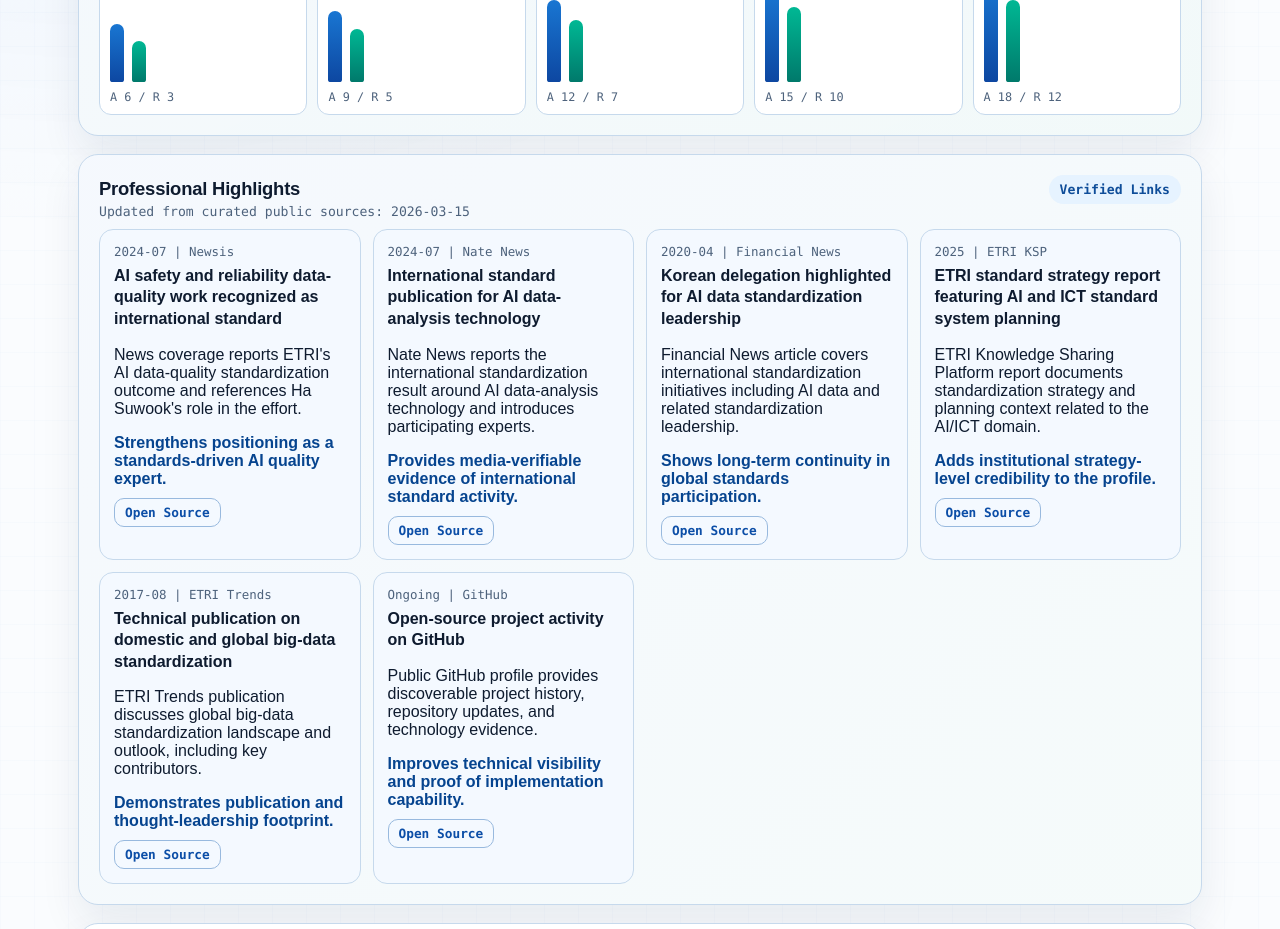
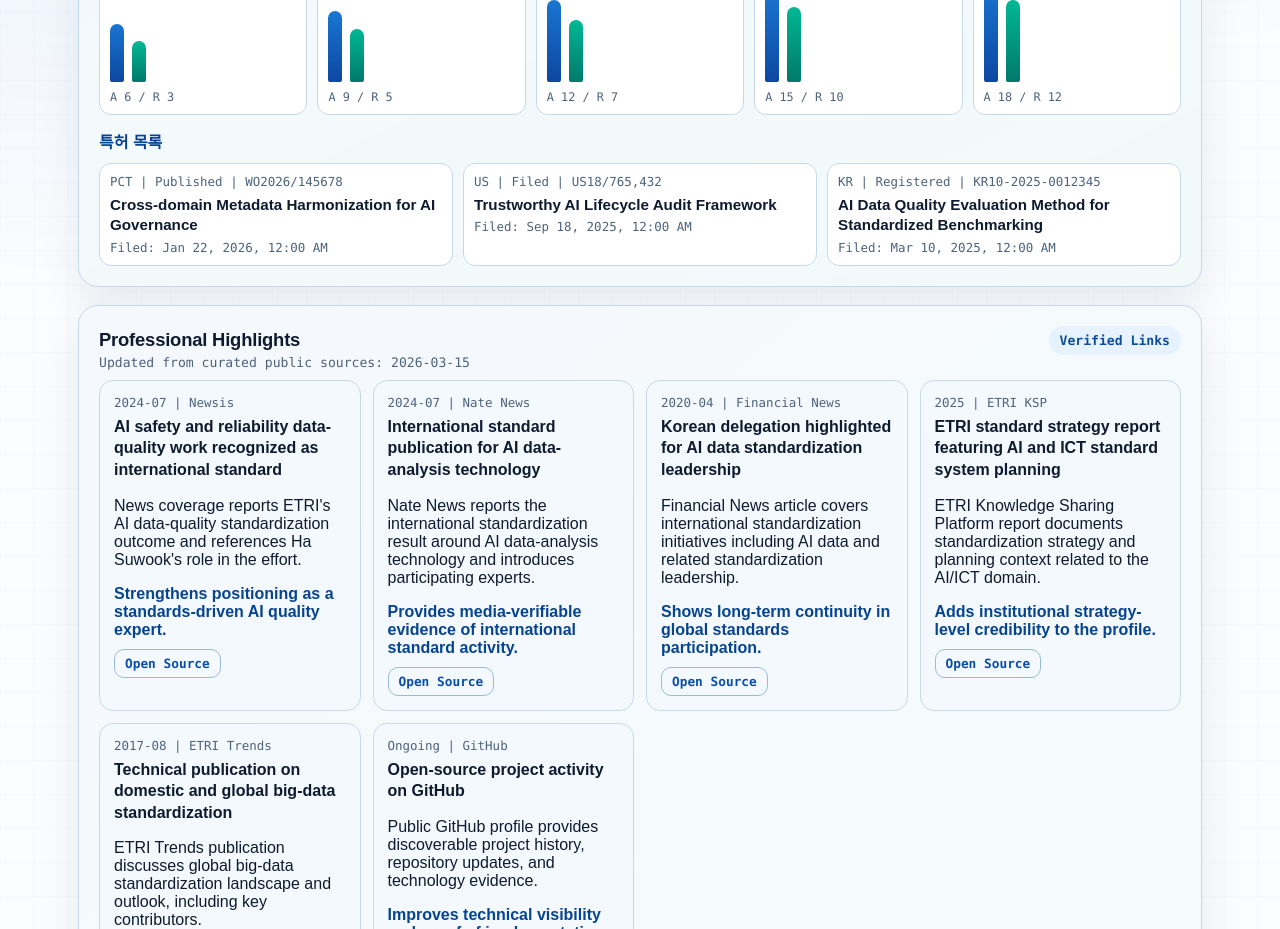
Before and after one commit to Suwook-HA/homepage-auto, a Next.js app: page / in a window 1280 px wide. Shown: the part 1280-2209 px from the top of the page. Built offline with nearby package versions, Linux system fonts and the light colour scheme.

Commit message:
feat: add patent record list below patent dashboard

```diff
--- a/data/profile.json
+++ b/data/profile.json
@@ -110,6 +110,29 @@
       }
     ]
   },
+  "patentRecords": [
+    {
+      "title": "AI 데이터 품질 평가 및 표준 검증 방법",
+      "region": "KR",
+      "status": "Registered",
+      "patentNumber": "KR10-2025-0012345",
+      "filedAt": "2025-03-10"
+    },
+    {
+      "title": "신뢰가능 AI 전주기 감사 프레임워크",
+      "region": "US",
+      "status": "Filed",
+      "patentNumber": "US18/765,432",
+      "filedAt": "2025-09-18"
+    },
+    {
+      "title": "AI 거버넌스용 이기종 메타데이터 정합 기술",
+      "region": "PCT",
+      "status": "Published",
+      "patentNumber": "WO2026/145678",
+      "filedAt": "2026-01-22"
+    }
+  ],
   "links": [
     {
       "label": "GitHub",
--- a/site/style.css
+++ b/site/style.css
@@ -492,6 +492,33 @@ p {
   color: var(--muted);
 }
 
+.patent-record-title {
+  margin: 0.9rem 0 0.55rem;
+  color: #9cd3ff;
+  font-size: 0.92rem;
+  letter-spacing: 0.04em;
+  text-transform: uppercase;
+}
+
+.patent-record-grid {
+  display: grid;
+  gap: 0.65rem;
+  grid-template-columns: repeat(auto-fill, minmax(240px, 1fr));
+}
+
+.patent-record-item {
+  background: var(--bg-alt);
+  border: 1px solid var(--line);
+  border-radius: 10px;
+  padding: 0.7rem;
+}
+
+.patent-record-item h3 {
+  margin: 0.4rem 0 0.3rem;
+  font-size: 0.95rem;
+  line-height: 1.35;
+}
+
 .grid {
   display: grid;
   gap: 0.75rem;
--- a/src/app/globals.css
+++ b/src/app/globals.css
@@ -431,6 +431,31 @@ h2 {
   font-family: var(--mono);
 }
 
+.patent-record-title {
+  margin: 14px 0 10px;
+  font-size: 1rem;
+  color: #064391;
+}
+
+.patent-record-grid {
+  display: grid;
+  gap: 10px;
+  grid-template-columns: repeat(auto-fit, minmax(240px, 1fr));
+}
+
+.patent-record-item {
+  border: 1px solid var(--border);
+  border-radius: 12px;
+  padding: 10px;
+  background: #fff;
+}
+
+.patent-record-item h3 {
+  margin: 6px 0 4px;
+  font-size: 0.95rem;
+  line-height: 1.35;
+}
+
 .standard-item {
   display: grid;
   grid-template-columns: auto 1fr;
--- a/src/app/page.tsx
+++ b/src/app/page.tsx
@@ -77,6 +77,9 @@ export default async function HomePage() {
     ...patentYearly.map((item) => Math.max(item.applications, item.registrations)),
     1,
   );
+  const patentRecords = [...profile.patentRecords]
+    .sort((a, b) => b.filedAt.localeCompare(a.filedAt))
+    .slice(0, 12);
 
   return (
     <main className="page">
@@ -270,6 +273,26 @@ export default async function HomePage() {
             </article>
           ))}
         </div>
+
+        <h3 className="patent-record-title">특허 목록</h3>
+        <div className="patent-record-grid">
+          {patentRecords.length === 0 ? (
+            <p className="empty">No patent records configured yet.</p>
+          ) : (
+            patentRecords.map((item) => (
+              <article
+                key={`${item.patentNumber}-${item.filedAt}`}
+                className="patent-record-item"
+              >
+                <p className="item-meta">
+                  {item.region} | {item.status} | {item.patentNumber}
+                </p>
+                <h3>{item.title}</h3>
+                <p className="item-meta">Filed: {formatDate(item.filedAt)}</p>
+              </article>
+            ))
+          )}
+        </div>
       </section>
 
       <section className="card spotlight">
--- a/src/lib/schema.ts
+++ b/src/lib/schema.ts
@@ -54,6 +54,14 @@ export const patentStatsSchema = z.object({
   yearly: z.array(patentYearlyStatSchema).min(1),
 });
 
+export const patentRecordSchema = z.object({
+  title: z.string().min(1),
+  region: z.string().min(1),
+  status: z.string().min(1),
+  patentNumber: z.string().min(1),
+  filedAt: z.string().min(1),
+});
+
 export const profileSchema = z.object({
   name: z.string().min(1),
   localName: z.string().min(1),
@@ -73,6 +81,7 @@ export const profileSchema = z.object({
   researchMetrics: researchMetricsSchema,
   researchAreas: z.array(researchAreaSchema).min(1),
   patentStats: patentStatsSchema,
+  patentRecords: z.array(patentRecordSchema),
   links: z.array(linkItemSchema),
   rssFeeds: z.array(rssFeedSchema),
   youtubeChannels: z.array(youtubeChannelSchema),
--- a/src/lib/store.ts
+++ b/src/lib/store.ts
@@ -109,6 +109,29 @@ const defaultProfile: ProfileData = {
       { year: "2026", applications: 18, registrations: 12 },
     ],
   },
+  patentRecords: [
+    {
+      title: "AI Data Quality Evaluation Method for Standardized Benchmarking",
+      region: "KR",
+      status: "Registered",
+      patentNumber: "KR10-2025-0012345",
+      filedAt: "2025-03-10",
+    },
+    {
+      title: "Trustworthy AI Lifecycle Audit Framework",
+      region: "US",
+      status: "Filed",
+      patentNumber: "US18/765,432",
+      filedAt: "2025-09-18",
+    },
+    {
+      title: "Cross-domain Metadata Harmonization for AI Governance",
+      region: "PCT",
+      status: "Published",
+      patentNumber: "WO2026/145678",
+      filedAt: "2026-01-22",
+    },
+  ],
   links: [
     {
       label: "GitHub",
@@ -180,6 +203,10 @@ function normalizeProfile(profile: ProfileData): ProfileData {
           ? profile.patentStats.yearly
           : defaultProfile.patentStats.yearly,
     },
+    patentRecords:
+      profile.patentRecords && profile.patentRecords.length > 0
+        ? profile.patentRecords
+        : defaultProfile.patentRecords,
     autoInterestNews: profile.autoInterestNews ?? {
       enabled: true,
       locale: "ko-KR",
```
Also changed, not shown: site/index.html (+38 -1 lines), src/app/admin/ui/admin-form.tsx (+45 -1 lines), src/lib/types.ts (+9 -0 lines).
